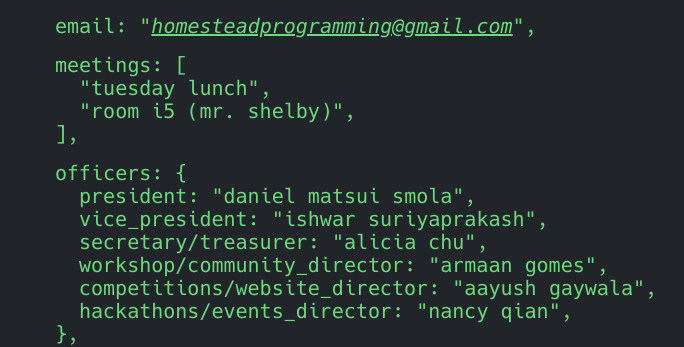
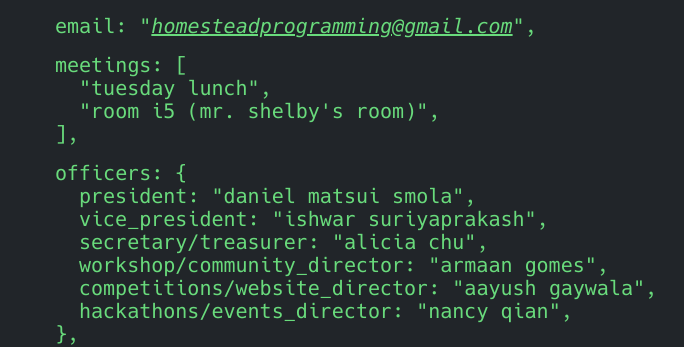
Before and after one commit to BaroqueObama/BaroqueObama.github.io, a Jekyll site: the page built from index.md, in a window 1280 px wide. Shown: the part 335-682 px from the top of the page, without its empty margins (225-909 px from the left). Built offline with Jekyll 4.4.1, drawn with Linux system fonts in a browser that asks for light colours; part of the change alters nothing that is shown.

Commit message:
small updates

```diff
--- a/_config.yml
+++ b/_config.yml
@@ -16,7 +16,7 @@ json:
   cv: homesteadprogramming@gmail.com
   address:
     - Tuesday Lunch
-    - Room i5 (Mr. Shelby)
+    - Room i5 (Mr. Shelby's room)
   contact:
     president: Daniel Matsui Smola
     vice_president: Ishwar Suriyaprakash
@@ -24,8 +24,8 @@ json:
     workshop/community_director: Armaan Gomes
     competitions/website_director: Aayush Gaywala
     hackathons/events_director: Nancy Qian
-  demo: ML stuff, projects, some events ig
-  source: Send it to our discord
+  demo: "ML stuff, projects, some events ig"
+  source: "Send them to our discord"
   profiles:
     email_list: https://docs.google.com/forms/d/e/1FAIpQLSdoq7j8f0_1FuUk7brxRGurSGS1oVUrhoAy7UI1S8LoNd6a-A/viewform?usp=sf_link
     discord: https://discord.gg/MMPh8zwDqN
```
